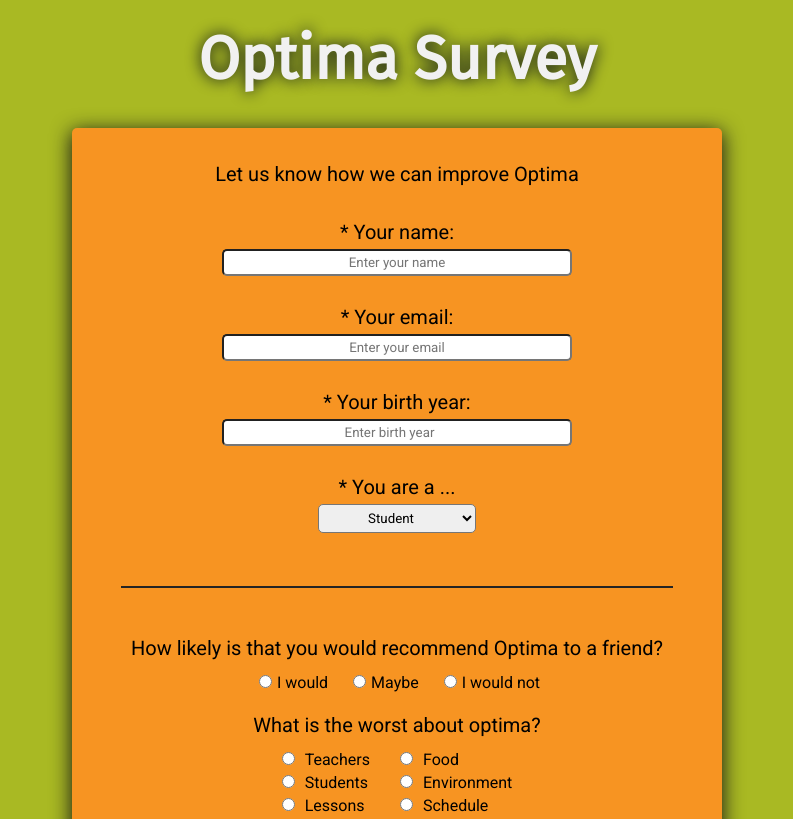
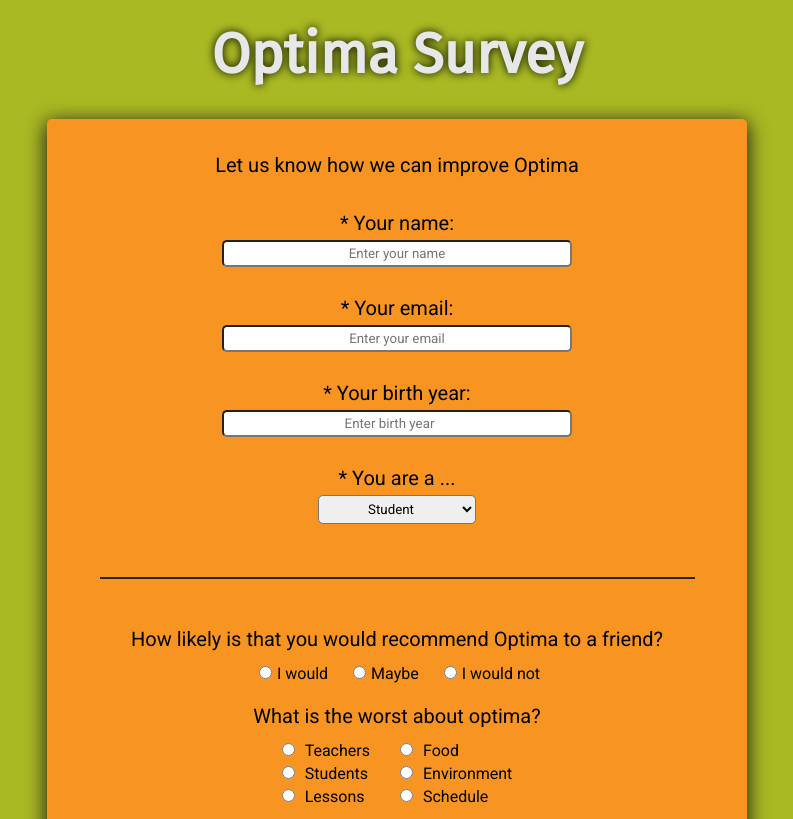
Before and after one commit to HannesDahl/FCC-Survey-Form, a plain HTML site: page index.html in a window 1280 px wide. Shown: the top 819 px of the page, without its empty margins (243-1036 px from the left). Drawn offline with Linux system fonts and the light colour scheme.

Commit message:
code version14

```diff
--- a/style.css
+++ b/style.css
@@ -15,8 +15,12 @@ body {
 
 #title {
     text-align: center;
-    padding: 10px;
-    font-size: 60px;
+    padding: 8px;
+    font-size: 56px;
+    color: #e7e7e7;
+    font-family: 'Fira Sans', sans-serif;;
+    margin: 1%;
+    text-shadow: 0px 0px 10px #000000;
 }
 
 #dropdown {
@@ -44,7 +48,7 @@ section {
     border: none;
     margin: 10px auto;
     max-width: 90%;
-    width: 650px;
+    width: 700px;
     padding-bottom: 20px;
     font-size: 20px;
     max-width: 95%;
@@ -97,13 +101,6 @@ input {
     margin: 5px;
 }
 
-h1 {
-    color: #f1f1f1;
-    font-family: 'Fira Sans', sans-serif;;
-    margin: 1%;
-    text-shadow: 0px 0px 15px rgba(12, 19, 25, 1);
-}
-
 label {
     margin: 5px;
 }
```
